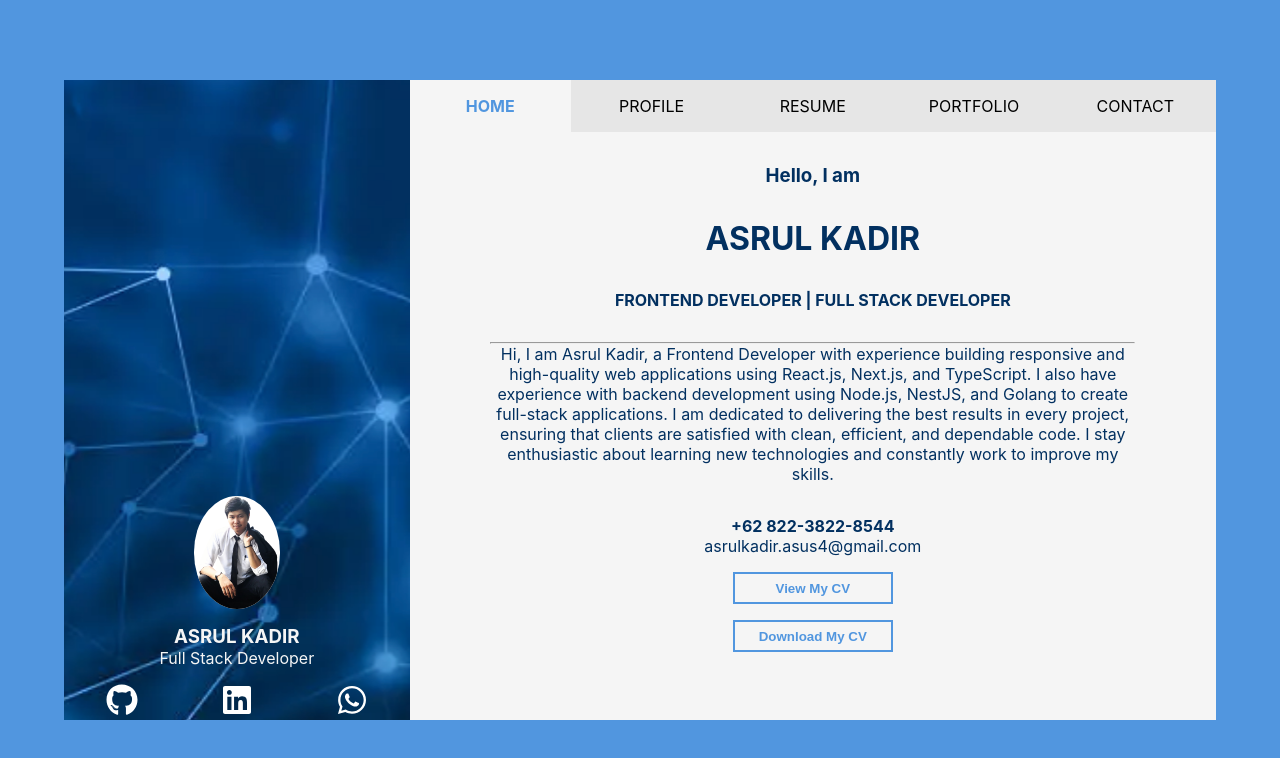
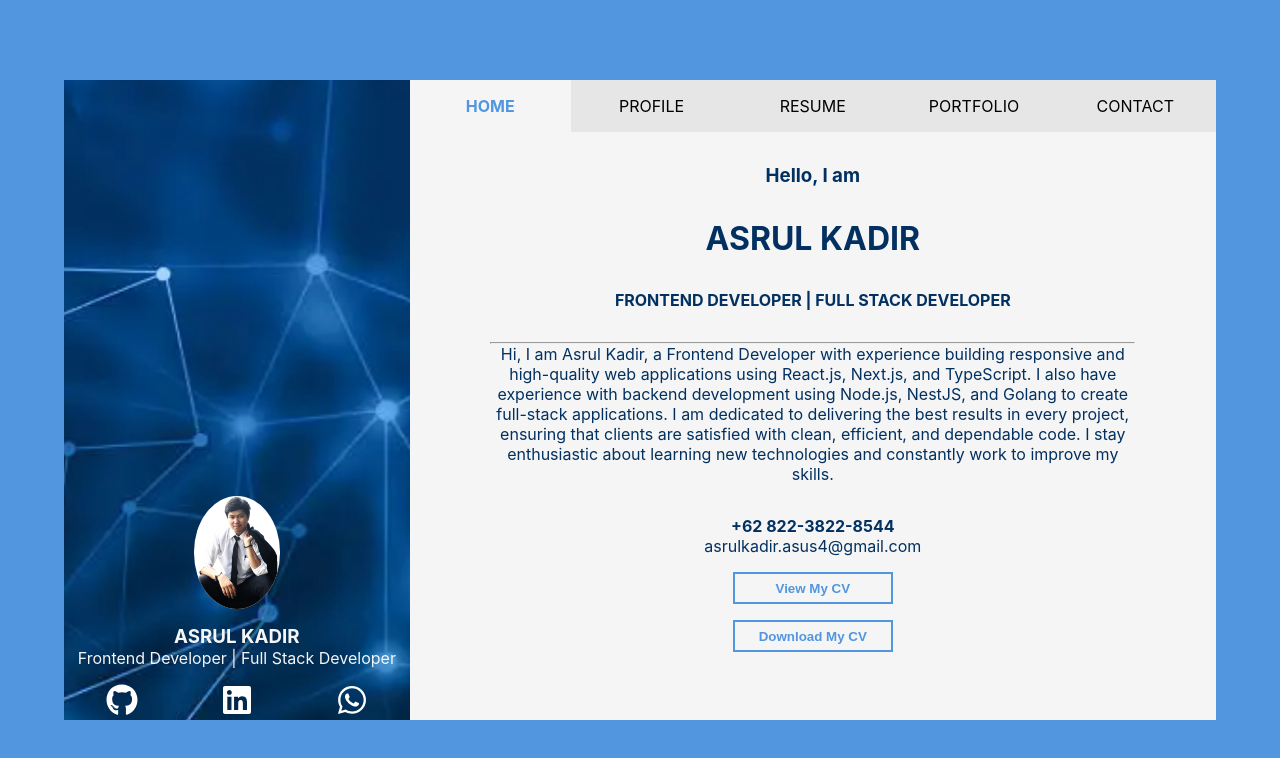
Before and after one commit to asrulkadir/my-web-portfolio, a React (Create React App) app: page / in a window 1280 px wide. Shown: the top 758 px of the page. Built offline with nearby package versions, Linux system fonts and the light colour scheme.

Commit message:
change title job layout

```diff
--- a/src/components/Layout/index.tsx
+++ b/src/components/Layout/index.tsx
@@ -138,7 +138,7 @@ const Layout = ({ children }: { children: ReactNode }) => {
             <img src={ProfilePicture} alt="" />
             <Name>
               <h3>ASRUL KADIR</h3>
-              <p>Full Stack Developer</p>
+              <p>Frontend Developer | Full Stack Developer</p>
             </Name>
             <div>
               <a
```
